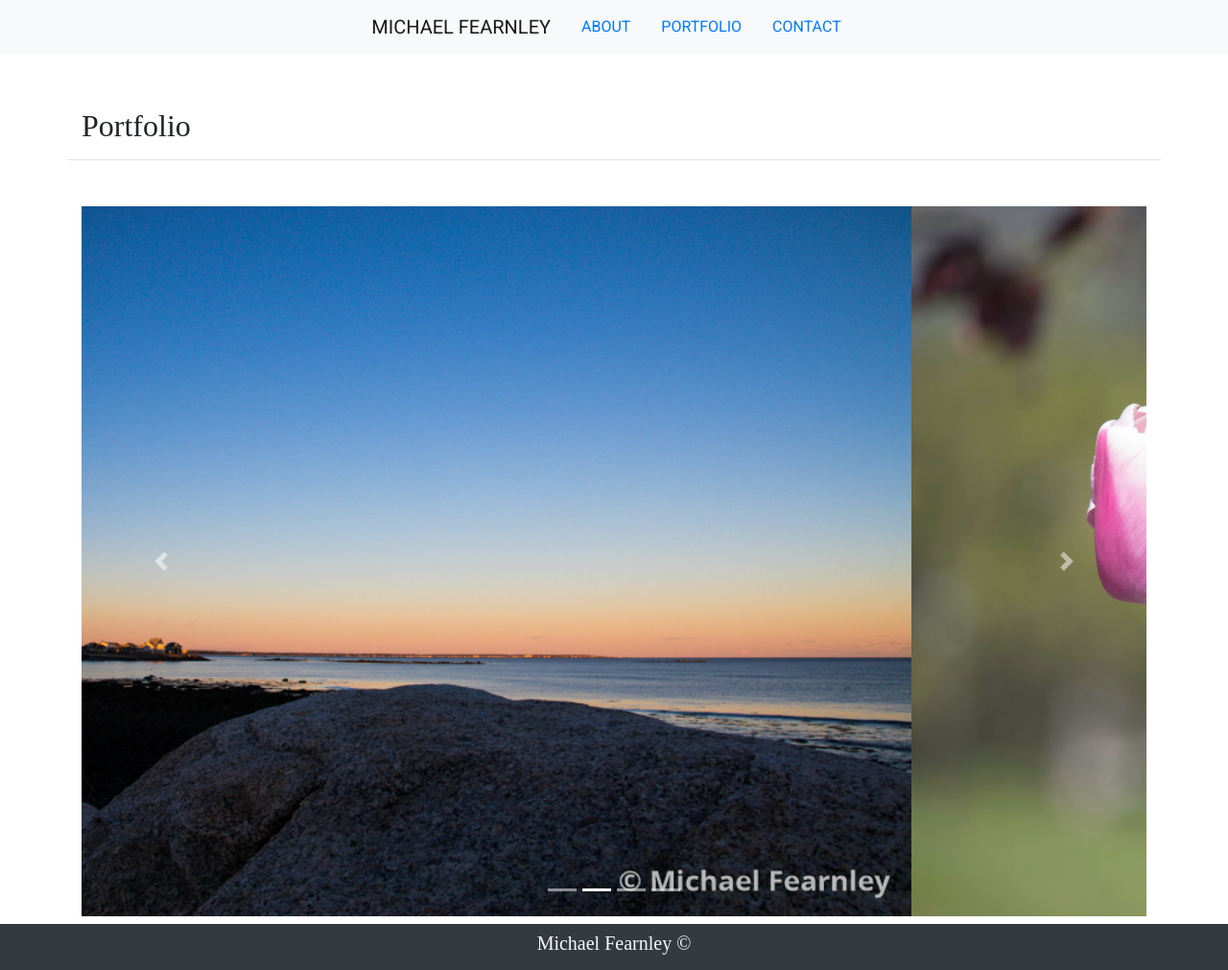
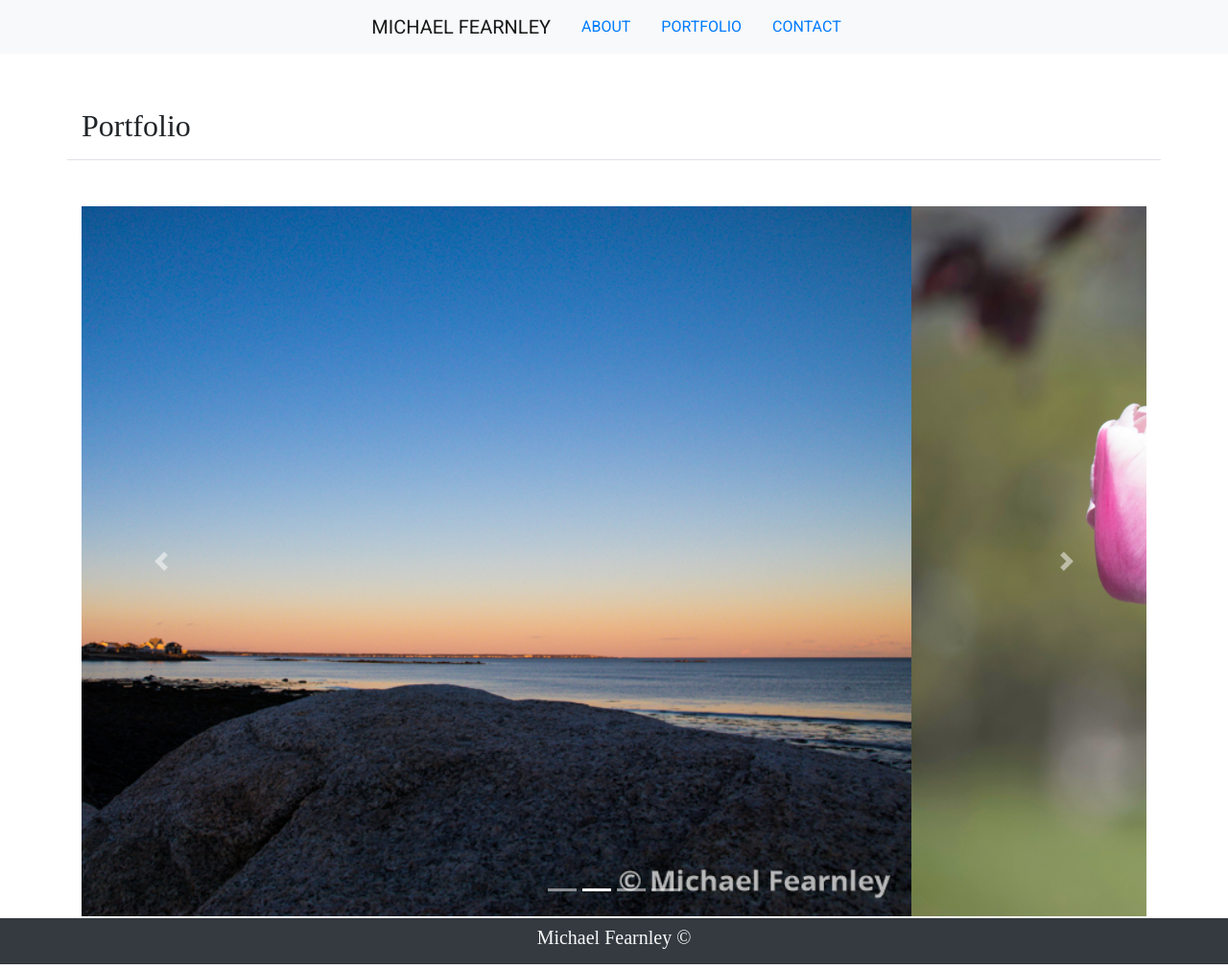
Before and after one commit to FearMichael/materialize-portfolio, a plain HTML site: page portfolio.html in a window 1280 px wide. Shown: the whole page at 96% size. Drawn offline with nearby package versions, Linux system fonts and the light colour scheme; a web font is replaced by a local one.

Commit message:
footer fixes

```diff
--- a/Assets/style.css
+++ b/Assets/style.css
@@ -14,7 +14,7 @@ nav {
     margin-bottom: 0;
     background-color: rgb(004, 003, 008);
 }
-/* How do i get footer to the botom on contact page - position fixed did not work - document is short expand-content is temp fix */
+
 .expand-content {
     min-height: 100vh;
     position: relative;
@@ -22,7 +22,7 @@ nav {
 
 .footer {
     position: absolute;
-    bottom: 0;
+    bottom: -50px;
 }
 /* .contact-footer {
     position: fixed;
--- a/portfolio.html
+++ b/portfolio.html
@@ -12,7 +12,7 @@
     <link rel="stylesheet" href="Assets/style.css" type="text/css">
     <title>Michael's Portfolio</title>
   </head>
-  <body>
+  <body class="expand-content">
       <!-- Navigation -->
       <nav class="d-flex justify-content-center bg-light">
         <nav class="navbar navbar-expand-lg navbar-light">
@@ -79,9 +79,9 @@
           </div>
     </div>
         <!-- Footer -->
-<div class="bg-dark p-2 mt-2">
+<footer class=" container-fluid bg-dark p-2 mt-2 footer">
 <h5 class="text-center text-light">Michael Fearnley &copy;</h5>
-</div>
+</footer>
 <!-- Optional JavaScript -->
     <!-- jQuery first, then Popper.js, then Bootstrap JS -->
     <script src="https://code.jquery.com/jquery-3.3.1.slim.min.js" integrity="sha384-q8i/X+965DzO0rT7abK41JStQIAqVgRVzpbzo5smXKp4YfRvH+8abtTE1Pi6jizo" crossorigin="anonymous"></script>
```
